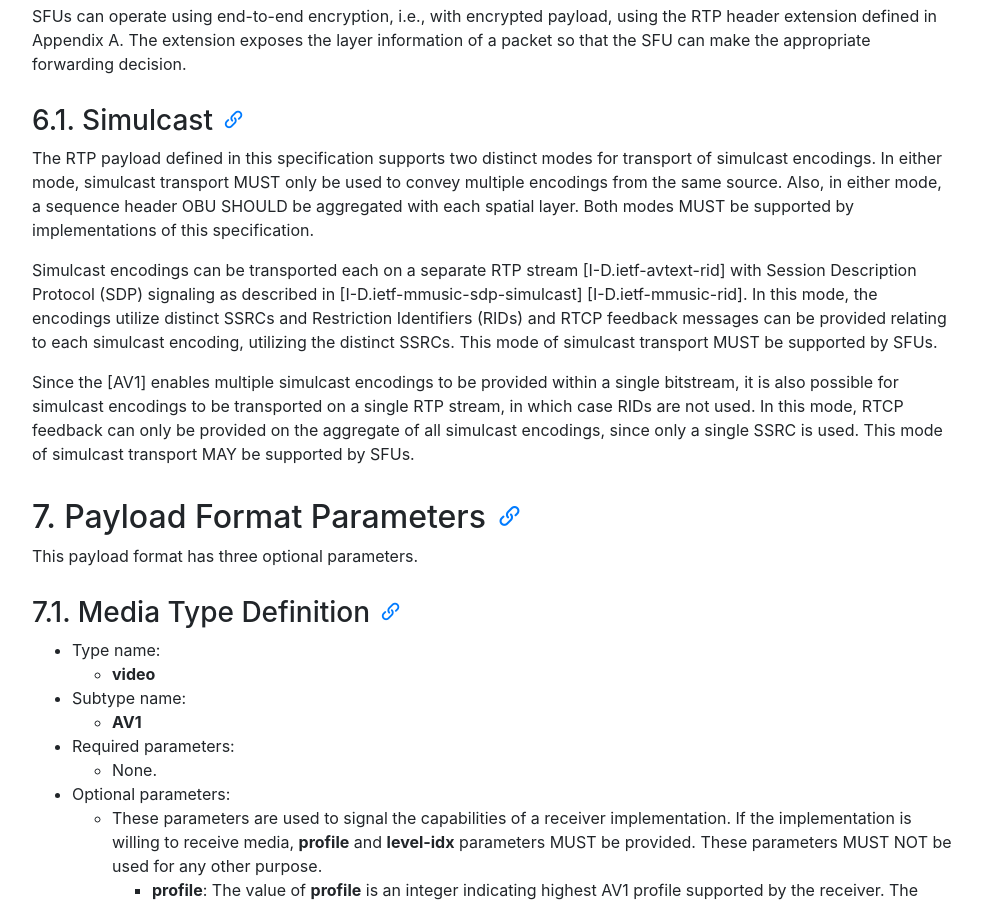
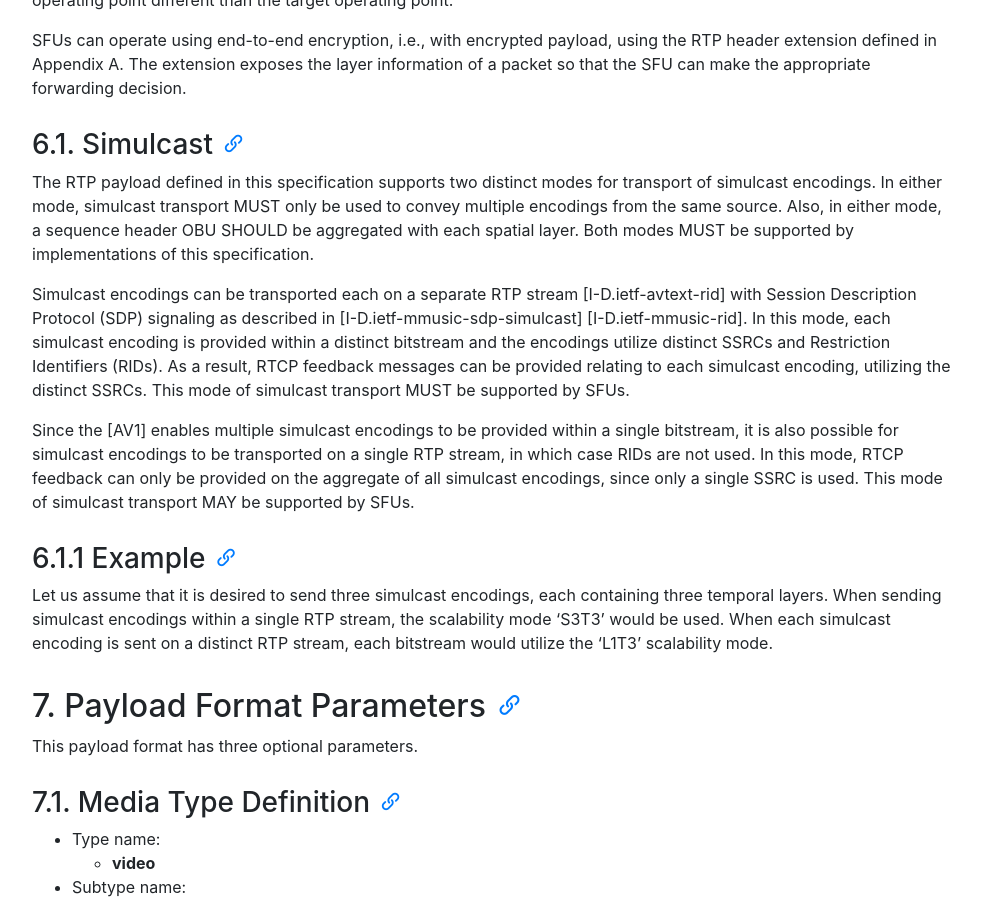
Before and after one commit to AOMediaCodec/av1-rtp-spec, a Jekyll site: the page built from index.md, in a window 1280 px wide and 900 px high, scrolled down 7876 px. Shown: the whole window, without its empty margins (53-1035 px from the left). Built offline with Jekyll 4.4.1, drawn with Linux system fonts in a browser that asks for light colours; nearby versions of some CDN libraries.

Commit message:
Add example

```diff
--- a/av1-rtp-spec.md
+++ b/av1-rtp-spec.md
@@ -375,8 +375,9 @@ with each spatial layer. Both modes MUST be supported by implementations of this
 
 Simulcast encodings can be transported each on a separate RTP stream [I-D.ietf-avtext-rid] with
 Session Description Protocol (SDP) signaling as described in [I-D.ietf-mmusic-sdp-simulcast]
-[I-D.ietf-mmusic-rid]. In this mode, the encodings utilize distinct SSRCs and Restriction
-Identifiers (RIDs) and RTCP feedback messages can be provided relating to each simulcast
+[I-D.ietf-mmusic-rid]. In this mode, each simulcast encoding is provided within a distinct
+bitstream and the encodings utilize distinct SSRCs and Restriction Identifiers (RIDs).
+As a result, RTCP feedback messages can be provided relating to each simulcast
 encoding, utilizing the distinct SSRCs. This mode of simulcast transport MUST be supported
 by SFUs.
 
@@ -385,6 +386,13 @@ it is also possible for simulcast encodings to be transported on a single RTP st
 case RIDs are not used. In this mode, RTCP feedback can only be provided on the aggregate of
 all simulcast encodings, since only a single SSRC is used. This mode of simulcast transport
 MAY be supported by SFUs.
+
+### 6.1.1 Example
+
+Let us assume that it is desired to send three simulcast encodings, each containing three temporal layers.
+When sending simulcast encodings within a single RTP stream, the scalability mode 'S3T3' would
+be used. When each simulcast encoding is sent on a distinct RTP stream, each bitstream would utilize the
+'L1T3' scalability mode.
 
 ## 7. Payload Format Parameters
 
```
